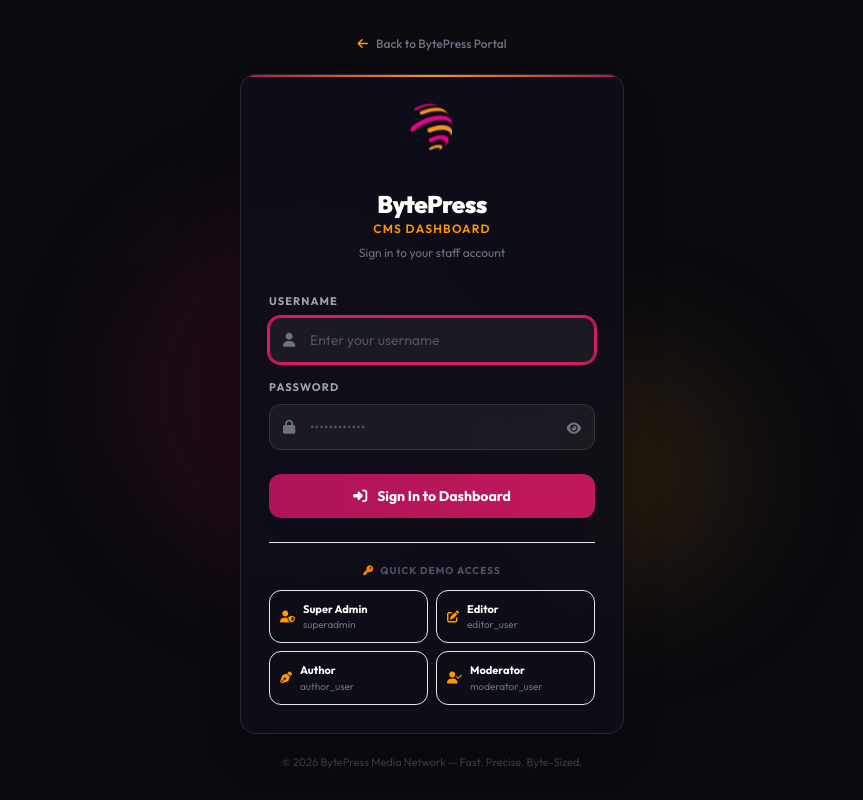
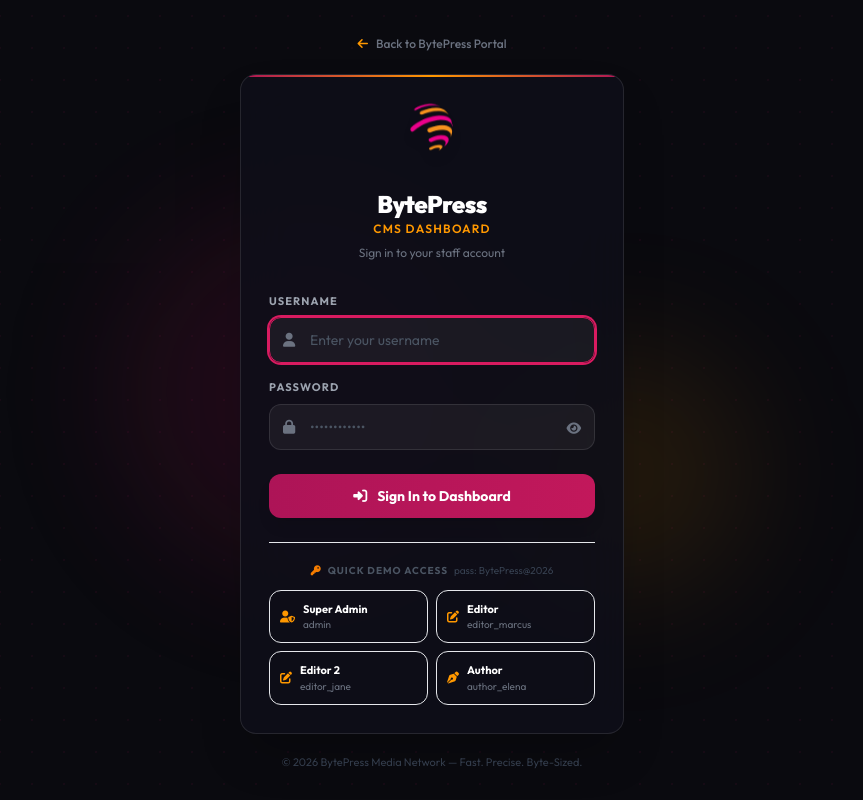
Before and after one commit to mitjangid/BytePress-Py, a Django app: page /admin/login/ in a window 1280 px wide. Shown: the whole page, without its empty margins (208-1071 px from the left). Run offline with Django 5.2, Linux system fonts and the light colour scheme; data comes from the database, SQL or seed files in the repository; data that the repository does not hold is empty; parts of the project's set-up code (start-up, migrations or seed data) failed here and were passed over; some libraries are stand-ins or nearby versions.

Commit message:
Fix login page: reset all passwords to BytePress@2026 and correct demo login usernames

```diff
--- a/templates/admin/login.html
+++ b/templates/admin/login.html
@@ -164,46 +164,46 @@
             <!-- Demo quick-fill section -->
             <div class="mt-6 pt-5 border-t border-white/8">
                 <p class="text-center text-[10px] font-bold uppercase tracking-widest text-gray-600 mb-3">
-                    <i class="fas fa-key text-saffron-600 mr-1.5"></i>Quick Demo Access
-                </p>
-                <div class="grid grid-cols-2 gap-2">
-                    <button type="button" @click="user = 'superadmin'; pass = 'Password123!'"
+                <i class="fas fa-key text-saffron-600 mr-1.5"></i>Quick Demo Access &nbsp;<span class="text-gray-700 normal-case tracking-normal font-normal">pass: BytePress@2026</span>
+            </p>
+            <div class="grid grid-cols-2 gap-2">
+                    <button type="button" @click="user = 'admin'; pass = 'BytePress@2026'"
                             class="group p-2.5 bg-white/4 hover:bg-crimson-900/40 border border-white/8 hover:border-crimson-700/60 rounded-xl text-left transition-all duration-200">
                         <div class="flex items-center gap-2">
                             <i class="fas fa-user-shield text-saffron-500 text-xs group-hover:scale-110 transition-transform"></i>
                             <div>
                                 <p class="text-[11px] font-bold text-white">Super Admin</p>
-                                <p class="text-[10px] text-gray-500">superadmin</p>
+                                <p class="text-[10px] text-gray-500">admin</p>
                             </div>
                         </div>
                     </button>
-                    <button type="button" @click="user = 'editor_user'; pass = 'Password123!'"
+                    <button type="button" @click="user = 'editor_marcus'; pass = 'BytePress@2026'"
                             class="group p-2.5 bg-white/4 hover:bg-crimson-900/40 border border-white/8 hover:border-crimson-700/60 rounded-xl text-left transition-all duration-200">
                         <div class="flex items-center gap-2">
                             <i class="fas fa-edit text-saffron-500 text-xs group-hover:scale-110 transition-transform"></i>
                             <div>
                                 <p class="text-[11px] font-bold text-white">Editor</p>
-                                <p class="text-[10px] text-gray-500">editor_user</p>
+                                <p class="text-[10px] text-gray-500">editor_marcus</p>
                             </div>
                         </div>
                     </button>
-                    <button type="button" @click="user = 'author_user'; pass = 'Password123!'"
+                    <button type="button" @click="user = 'editor_jane'; pass = 'BytePress@2026'"
+                            class="group p-2.5 bg-white/4 hover:bg-crimson-900/40 border border-white/8 hover:border-crimson-700/60 rounded-xl text-left transition-all duration-200">
+                        <div class="flex items-center gap-2">
+                            <i class="fas fa-edit text-saffron-500 text-xs group-hover:scale-110 transition-transform"></i>
+                            <div>
+                                <p class="text-[11px] font-bold text-white">Editor 2</p>
+                                <p class="text-[10px] text-gray-500">editor_jane</p>
+                            </div>
+                        </div>
+                    </button>
+                    <button type="button" @click="user = 'author_elena'; pass = 'BytePress@2026'"
                             class="group p-2.5 bg-white/4 hover:bg-crimson-900/40 border border-white/8 hover:border-crimson-700/60 rounded-xl text-left transition-all duration-200">
                         <div class="flex items-center gap-2">
                             <i class="fas fa-pen-nib text-saffron-500 text-xs group-hover:scale-110 transition-transform"></i>
                             <div>
                                 <p class="text-[11px] font-bold text-white">Author</p>
-                                <p class="text-[10px] text-gray-500">author_user</p>
-                            </div>
-                        </div>
-                    </button>
-                    <button type="button" @click="user = 'moderator_user'; pass = 'Password123!'"
-                            class="group p-2.5 bg-white/4 hover:bg-crimson-900/40 border border-white/8 hover:border-crimson-700/60 rounded-xl text-left transition-all duration-200">
-                        <div class="flex items-center gap-2">
-                            <i class="fas fa-user-check text-saffron-500 text-xs group-hover:scale-110 transition-transform"></i>
-                            <div>
-                                <p class="text-[11px] font-bold text-white">Moderator</p>
-                                <p class="text-[10px] text-gray-500">moderator_user</p>
+                                <p class="text-[10px] text-gray-500">author_elena</p>
                             </div>
                         </div>
                     </button>
```
